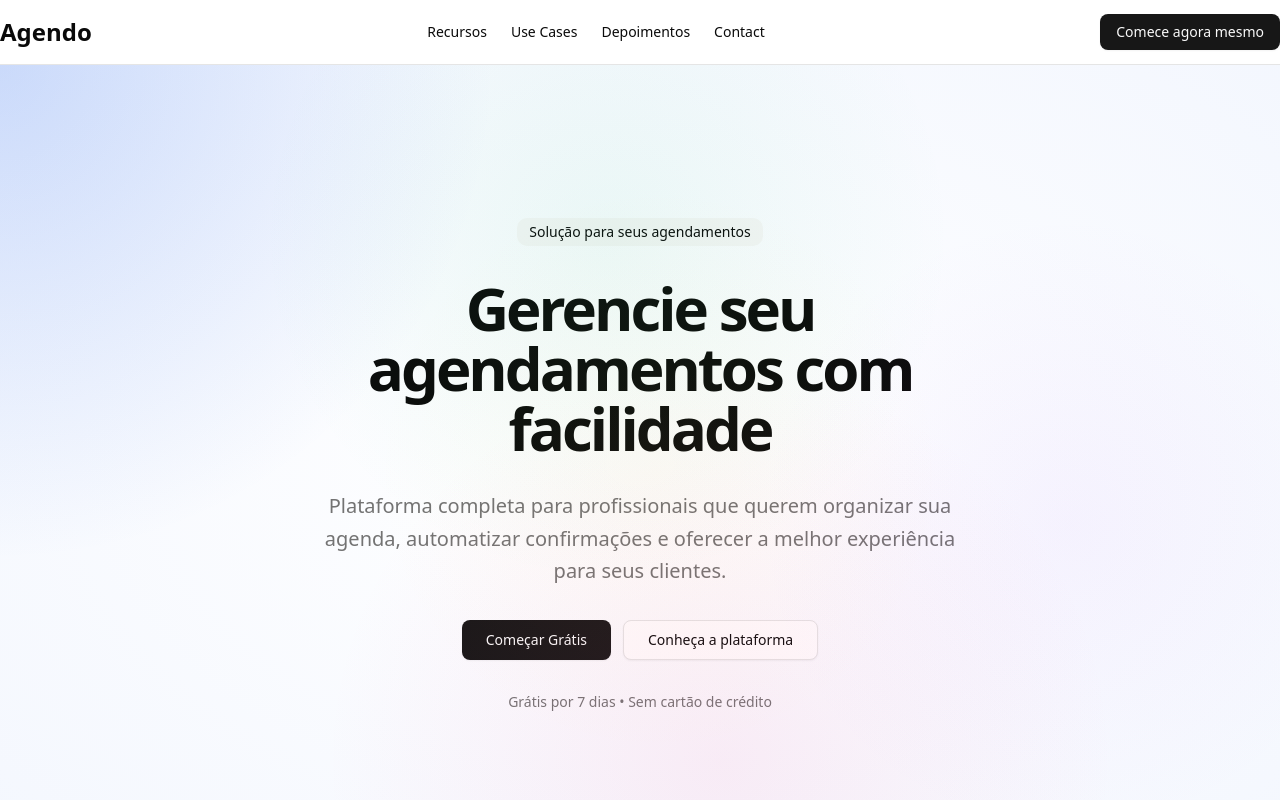
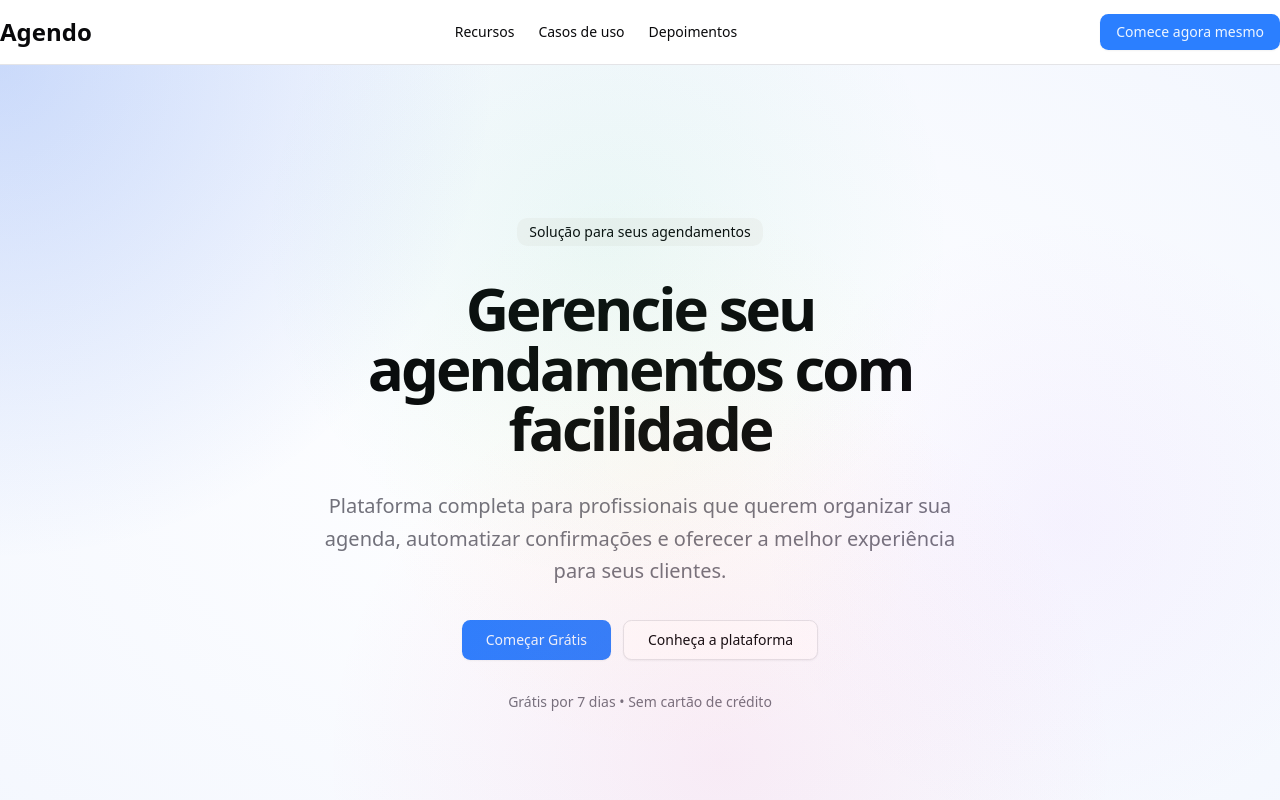
Before and after one commit to reisArthur2602/agendo, a Next.js app: page /app in a window 1280 px wide. Shown: the top 800 px of the page. Built offline with nearby package versions, Linux system fonts and the light colour scheme.

Commit message:
feat: atualizacao no tema do shacnui

```diff
--- a/src/app/app/components/navbar.tsx
+++ b/src/app/app/components/navbar.tsx
@@ -5,9 +5,8 @@
 
 const navItems = [
   { label: "Recursos", href: "#features" },
-  { label: "Use Cases", href: "#use-cases" },
+  { label: "Casos de uso", href: "#use-cases" },
   { label: "Depoimentos", href: "#testimonials" },
-  { label: "Contact", href: "#contact" },
 ];
 
 export const Navbar = () => {
--- a/src/app/app/components/sections/use-cases.tsx
+++ b/src/app/app/components/sections/use-cases.tsx
@@ -88,7 +88,7 @@
   };
 
   return (
-    <section className="from-background to-muted/30 bg-gradient-to-b py-20">
+    <section className="from-background to-muted/30 bg-gradient-to-b py-20" id="use-cases">
       <Container>
         <motion.div
           className="mb-12 flex flex-col items-center justify-center space-y-4 text-center"
--- a/src/app/globals.css
+++ b/src/app/globals.css
@@ -42,72 +42,72 @@
 }
 
 :root {
-  --radius: 0.625rem;
+  --radius: 0.65rem;
   --background: oklch(1 0 0);
-  --foreground: oklch(0.145 0 0);
+  --foreground: oklch(0.141 0.005 285.823);
   --card: oklch(1 0 0);
-  --card-foreground: oklch(0.145 0 0);
+  --card-foreground: oklch(0.141 0.005 285.823);
   --popover: oklch(1 0 0);
-  --popover-foreground: oklch(0.145 0 0);
-  --primary: oklch(0.205 0 0);
-  --primary-foreground: oklch(0.985 0 0);
-  --secondary: oklch(0.97 0 0);
-  --secondary-foreground: oklch(0.205 0 0);
-  --muted: oklch(0.97 0 0);
-  --muted-foreground: oklch(0.556 0 0);
-  --accent: oklch(0.97 0 0);
-  --accent-foreground: oklch(0.205 0 0);
+  --popover-foreground: oklch(0.141 0.005 285.823);
+  --primary: oklch(0.623 0.214 259.815);
+  --primary-foreground: oklch(0.97 0.014 254.604);
+  --secondary: oklch(0.967 0.001 286.375);
+  --secondary-foreground: oklch(0.21 0.006 285.885);
+  --muted: oklch(0.967 0.001 286.375);
+  --muted-foreground: oklch(0.552 0.016 285.938);
+  --accent: oklch(0.967 0.001 286.375);
+  --accent-foreground: oklch(0.21 0.006 285.885);
   --destructive: oklch(0.577 0.245 27.325);
-  --border: oklch(0.922 0 0);
-  --input: oklch(0.922 0 0);
-  --ring: oklch(0.708 0 0);
+  --border: oklch(0.92 0.004 286.32);
+  --input: oklch(0.92 0.004 286.32);
+  --ring: oklch(0.623 0.214 259.815);
   --chart-1: oklch(0.646 0.222 41.116);
   --chart-2: oklch(0.6 0.118 184.704);
   --chart-3: oklch(0.398 0.07 227.392);
   --chart-4: oklch(0.828 0.189 84.429);
   --chart-5: oklch(0.769 0.188 70.08);
   --sidebar: oklch(0.985 0 0);
-  --sidebar-foreground: oklch(0.145 0 0);
-  --sidebar-primary: oklch(0.205 0 0);
-  --sidebar-primary-foreground: oklch(0.985 0 0);
-  --sidebar-accent: oklch(0.97 0 0);
-  --sidebar-accent-foreground: oklch(0.205 0 0);
-  --sidebar-border: oklch(0.922 0 0);
-  --sidebar-ring: oklch(0.708 0 0);
+  --sidebar-foreground: oklch(0.141 0.005 285.823);
+  --sidebar-primary: oklch(0.623 0.214 259.815);
+  --sidebar-primary-foreground: oklch(0.97 0.014 254.604);
+  --sidebar-accent: oklch(0.967 0.001 286.375);
+  --sidebar-accent-foreground: oklch(0.21 0.006 285.885);
+  --sidebar-border: oklch(0.92 0.004 286.32);
+  --sidebar-ring: oklch(0.623 0.214 259.815);
 }
 
 .dark {
-  --background: oklch(0.145 0 0);
+  --background: oklch(0.141 0.005 285.823);
   --foreground: oklch(0.985 0 0);
-  --card: oklch(0.205 0 0);
+  --card: oklch(0.21 0.006 285.885);
   --card-foreground: oklch(0.985 0 0);
-  --popover: oklch(0.205 0 0);
+  --popover: oklch(0.21 0.006 285.885);
   --popover-foreground: oklch(0.985 0 0);
-  --primary: oklch(0.922 0 0);
-  --primary-foreground: oklch(0.205 0 0);
-  --secondary: oklch(0.269 0 0);
+  --primary: oklch(0.546 0.245 262.881);
+  --primary-foreground: oklch(0.379 0.146 265.522);
+  --secondary: oklch(0.274 0.006 286.033);
   --secondary-foreground: oklch(0.985 0 0);
-  --muted: oklch(0.269 0 0);
-  --muted-foreground: oklch(0.708 0 0);
-  --accent: oklch(0.269 0 0);
+  --muted: oklch(0.274 0.006 286.033);
+  --muted-foreground: oklch(0.705 0.015 286.067);
+  --accent: oklch(0.274 0.006 286.033);
   --accent-foreground: oklch(0.985 0 0);
   --destructive: oklch(0.704 0.191 22.216);
   --border: oklch(1 0 0 / 10%);
   --input: oklch(1 0 0 / 15%);
-  --ring: oklch(0.556 0 0);
+  --ring: oklch(0.488 0.243 264.376);
   --chart-1: oklch(0.488 0.243 264.376);
   --chart-2: oklch(0.696 0.17 162.48);
   --chart-3: oklch(0.769 0.188 70.08);
   --chart-4: oklch(0.627 0.265 303.9);
   --chart-5: oklch(0.645 0.246 16.439);
-  --sidebar: oklch(0.205 0 0);
+  --sidebar: oklch(0.21 0.006 285.885);
   --sidebar-foreground: oklch(0.985 0 0);
-  --sidebar-primary: oklch(0.488 0.243 264.376);
-  --sidebar-primary-foreground: oklch(0.985 0 0);
-  --sidebar-accent: oklch(0.269 0 0);
+  --sidebar-primary: oklch(0.546 0.245 262.881);
+  --sidebar-primary-foreground: oklch(0.379 0.146 265.522);
+  --sidebar-accent: oklch(0.274 0.006 286.033);
   --sidebar-accent-foreground: oklch(0.985 0 0);
   --sidebar-border: oklch(1 0 0 / 10%);
-  --sidebar-ring: oklch(0.556 0 0);
+  --sidebar-ring: oklch(0.488 0.243 264.376);
 }
 
 @layer base {
```
